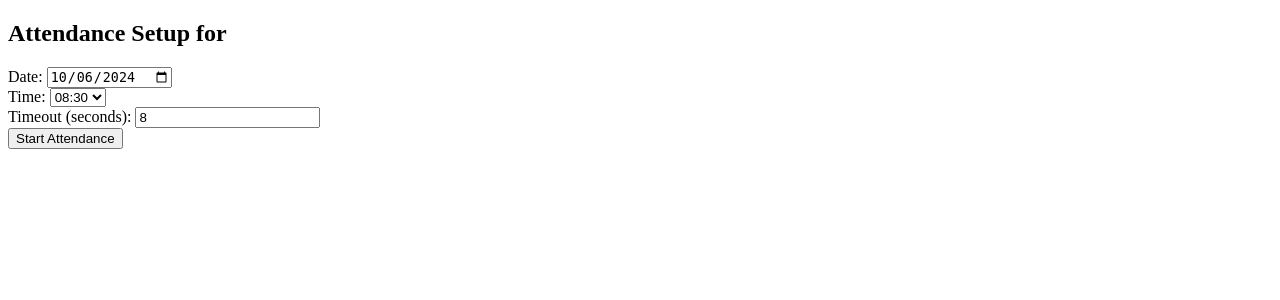
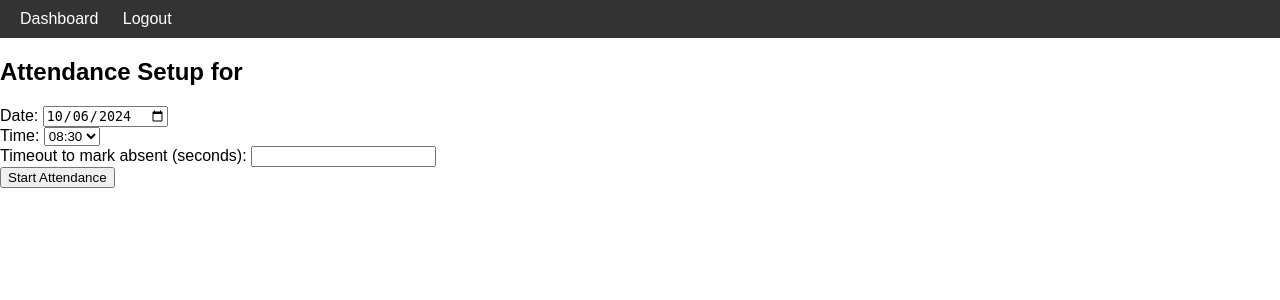
Before and after one commit to Z-xus/markly, a PHP site: page /app/views/course.php in a window 1280 px wide. Shown: the top 300 px of the page. Run offline with PHP 8.4, Linux system fonts and the light colour scheme; the template is opened without the code that fills it, so the values that code supplies are empty.

Commit message:
Add navbar and basic css

```diff
--- a/app/views/attendance.php
+++ b/app/views/attendance.php
@@ -5,6 +5,7 @@
     <meta charset="UTF-8">
     <meta name="viewport" content="width=device-width, initial-scale=1.0">
     <title>Mark Attendance</title>
+    <link rel="stylesheet" href="/css/styles.css">
     <script>
         let students = <?php echo json_encode($students); ?>;
         let timeout = <?php echo $timeout; ?>; // in seconds
--- a/app/views/course.php
+++ b/app/views/course.php
@@ -6,10 +6,13 @@
     <meta charset="UTF-8">
     <meta name="viewport" content="width=device-width, initial-scale=1.0">
     <title>Course Attendance Setup - <?php echo htmlspecialchars($course['name']); ?></title>
+    <link rel="stylesheet" href="/css/styles.css">
     <script src="https://ajax.googleapis.com/ajax/libs/jquery/3.5.1/jquery.min.js"></script>
 </head>
 
 <body>
+    <?php include __DIR__ . '/../views/navbar.php'; ?>
+
     <h2>Attendance Setup for <?php echo htmlspecialchars($course['name']); ?></h2>
     <form method="POST" action="/course/<?php echo htmlspecialchars($course['course_id']); ?>/attendance">
         <label for="attendance_date">Date:</label>
@@ -34,8 +37,8 @@
             ?>
         </select><br>
 
-        <label for="timeout">Timeout (seconds):</label>
-        <input type="number" id="timeout" name="timeout" min="5" value="<?php echo $course['attendance_time_out'] ?? 8; ?>" required><br>
+        <label for="timeout">Timeout to mark absent (seconds):</label>
+        <input type="number" id="timeout" name="timeout" min="3" required><br>
 
         <button type="submit">Start Attendance</button>
     </form>
--- a/app/views/create_course.php
+++ b/app/views/create_course.php
@@ -4,6 +4,7 @@
 <head>
     <meta charset="UTF-8">
     <meta name="viewport" content="width=device-width, initial-scale=1.0">
+    <link rel="stylesheet" href="/css/styles.css">
     <title>Create Course</title>
 </head>
 
--- a/app/views/dashboard.php
+++ b/app/views/dashboard.php
@@ -4,13 +4,15 @@
 <head>
     <meta charset="UTF-8">
     <meta name="viewport" content="width=device-width, initial-scale=1.0">
+    <link rel="stylesheet" href="/css/styles.css">
     <title>Dashboard</title>
 </head>
 
 <body>
+    <?php include __DIR__ . '/../views/navbar.php'; ?>
     <h2>Welcome, <?php echo $teacherName; ?></h2>
 
-    <span style="position: absolute; top: 2rem; right: 2rem;"><a href="/logout">Logout</a></span>
+    <!--<span style="position: absolute; top: 2rem; right: 2rem;"><a href="/logout">Logout</a></span>-->
 
     <!-- Course list and add button will go here -->
     <button onclick="window.location.href='/course/create'">Create Course</button>
--- a/app/views/login.php
+++ b/app/views/login.php
@@ -1,10 +1,13 @@
 <!DOCTYPE html>
 <html lang="en">
+
 <head>
     <meta charset="UTF-8">
     <meta name="viewport" content="width=device-width, initial-scale=1.0">
+    <link rel="stylesheet" href="/css/styles.css">
     <title>Login</title>
 </head>
+
 <body>
     <h2>Teacher Login</h2>
     <form method="POST" action="/login">
@@ -21,4 +24,5 @@
         <p style="color: red;"><?php echo $error; ?></p>
     <?php } ?>
 </body>
+
 </html>
--- /dev/null
+++ b/app/views/navbar.php
@@ -0,0 +1,37 @@
+<nav>
+    <ul>
+        <li><a href="/dashboard" <?php echo ($_SERVER['REQUEST_URI'] === '/dashboard') ? 'class="active"' : ''; ?>>Dashboard</a></li>
+        <!--<li><a href="/course" <?php echo ($_SERVER['REQUEST_URI'] === '/course') ? 'class="active"' : ''; ?>>Courses</a></li>-->
+        <li><a href="/logout" <?php echo ($_SERVER['REQUEST_URI'] === '/logout') ? 'class="active"' : ''; ?>>Logout</a></li>
+    </ul>
+    <style>
+        nav {
+            background-color: #333;
+            padding: 10px;
+        }
+
+        nav ul {
+            list-style-type: none;
+            margin: 0;
+            padding: 0;
+        }
+
+        nav ul li {
+            display: inline;
+            margin: 0 10px;
+        }
+
+        nav ul li a {
+            color: white;
+            text-decoration: none;
+        }
+
+        nav ul li a:hover {
+            text-decoration: underline;
+        }
+
+        nav ul li a.active {
+            font-weight: bold;
+        }
+    </style>
+</nav>
--- a/app/views/submitAttendance.php
+++ b/app/views/submitAttendance.php
@@ -6,6 +6,7 @@
     <meta charset="UTF-8">
     <meta name="viewport" content="width=device-width, initial-scale=1.0">
     <title>Submit Attendance</title>
+    <link rel="stylesheet" href="/css/styles.css">
 </head>
 
 <body>
--- a/init.sql
+++ b/init.sql
@@ -27,7 +27,6 @@ CREATE TABLE if not exists courses (
     classname varchar(10) NOT NULL,
     archived boolean default false NOT NULL,
     created_at timestamp default current_timestamp NOT NULL,
-    attendance_time_out int default 3,
     foreign key(classname) references class(classname),
     foreign key(teacher_id) references teachers(id)
 );
--- /dev/null
+++ b/public/css/styles.css
@@ -0,0 +1,34 @@
+body {
+    font-family: Arial, sans-serif;
+    margin: 0;
+    padding: 0;
+}
+
+nav {
+    background-color: #333;
+    padding: 10px;
+}
+
+nav ul {
+    list-style-type: none;
+    margin: 0;
+    padding: 0;
+}
+
+nav ul li {
+    display: inline;
+    margin: 0 10px;
+}
+
+nav ul li a {
+    color: white;
+    text-decoration: none;
+}
+
+nav ul li a:hover {
+    text-decoration: underline;
+}
+
+.active {
+    font-weight: bold;
+}
```
Also changed, not shown: 1 other file.
